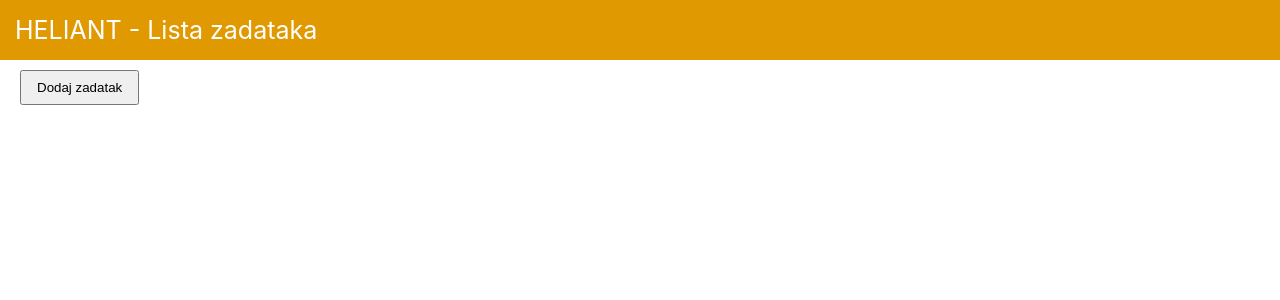
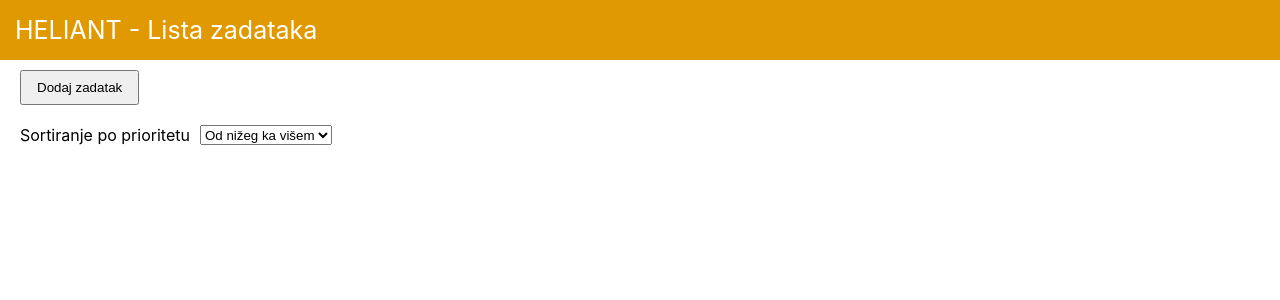
Before and after one commit to igorlakic2/heliant-task, a React (Create React App) app: page / in a window 1280 px wide. Shown: the top 300 px of the page. Built offline with nearby package versions, Linux system fonts and the light colour scheme.

Commit message:
sort added

```diff
--- a/src/pages/Tasks/Tasks.css
+++ b/src/pages/Tasks/Tasks.css
@@ -12,4 +12,12 @@
 .add-button-container .add-button {
   padding: 8px 15px;
   margin: 10px 20px;
+}
+
+.sort-container {
+  display: flex;
+  margin: 10px 20px;
+}
+.sort-container select {
+  margin: 0 10px;
 }/*# sourceMappingURL=Tasks.css.map */
--- a/src/pages/Tasks/Tasks.js
+++ b/src/pages/Tasks/Tasks.js
@@ -5,6 +5,7 @@ import "./Tasks.css";
 import { v4 as uuidv4 } from "uuid";
 
 const Tasks = () => {
+  const [sortType, setSortType] = useState("up");
   const [tasks, setTasks] = useState(() => {
     return window.localStorage.getItem("tasks")
       ? JSON.parse(window.localStorage.getItem("tasks"))
@@ -109,9 +110,23 @@ const Tasks = () => {
           Dodaj zadatak
         </button>
       </div>
+      <div className="sort-container">
+        Sortiranje po prioritetu
+        <select
+          value={sortType}
+          onChange={(event) => setSortType(event.target.value)}
+        >
+          <option value="up">Od nižeg ka višem</option>
+          <option value="down">Od višeg ka nižem</option>
+        </select>
+      </div>
       <div className="tasks-div">
         {tasks
-          .sort((a, b) => b.prioritet - a.prioritet)
+          .sort((a, b) =>
+            sortType === "down"
+              ? b.prioritet - a.prioritet
+              : a.prioritet - b.prioritet
+          )
           .map((task, id) => (
             <SingleTask
               task={task}
--- a/src/pages/Tasks/Tasks.scss
+++ b/src/pages/Tasks/Tasks.scss
@@ -14,3 +14,11 @@
     margin: 10px 20px;
   }
 }
+.sort-container {
+  display: flex;
+  margin: 10px 20px;
+
+  select {
+    margin: 0 10px;
+  }
+}
```
Also changed, not shown: 1 other file (tests, documents, lock files or other folders).
